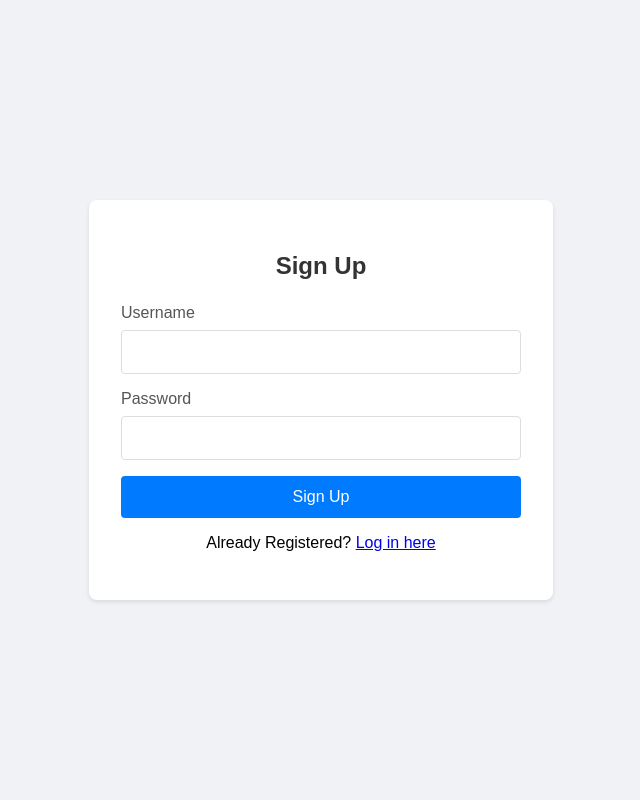
After one commit to CTL342/microsoft-sql-database, a Flask app: page /signup.html in a window 1280 px wide. The commit adds this page. Shown: the whole page, without its empty margins (319-959 px from the left). Run offline with Flask 3, Linux system fonts and the light colour scheme.

Commit message:
New addition of signup and sqlite
Username and password is now held in a sqlite database. Functionality is not yet complete where issues with logging in persist.

```diff
--- a/app.py
+++ b/app.py
@@ -1,12 +1,13 @@
 from flask import Flask, request, jsonify, render_template, send_from_directory
 from flask_cors import CORS
+import sqlite3
 
 app = Flask(__name__)
 CORS(app)
 
-users = {
-    'temp': 'temptemp'
-}
+con = sqlite3.connect("SSD.db", check_same_thread=False)
+cur = con.cursor()
+cur.execute("CREATE TABLE IF NOT EXISTS users(username TEXT PRIMARY KEY, password TEXT)")
 
 @app.route("/api/login", methods=['POST'])
 def login():
@@ -22,7 +23,11 @@ def login():
         if not username or not password:
             return jsonify({'message': 'Missing username or password'}), 400
 
-        if username in users and users[username] == password:
+        # Query the database for the user
+        cur.execute("SELECT password FROM users WHERE username = ?", (username,))
+        stored_password = cur.fetchone()
+
+        if stored_password and stored_password[0] == password:
             return jsonify({
                 'message': 'Login successful!',
                 'user': {'username': username}
@@ -33,9 +38,43 @@ def login():
         print('Error in login route:', str(e))
         return jsonify({'message': 'Server error'}), 500
 
+@app.route("/api/signup", methods=['POST'])
+def signup():
+    try:
+        print('Received signup request:', request.get_json())
+        data = request.get_json()
+        if data is None:
+            print('No JSON data received')
+            return jsonify({'message': 'Invalid request data'}), 400
+        username = data.get('username')
+        password = data.get('password')
+
+        if not username or not password:
+            return jsonify({'message': 'Missing username or password'}), 400
+
+        # Check if username already exists
+        cur.execute("SELECT username FROM users WHERE username = ?", (username,))
+        if cur.fetchone():
+            return jsonify({'message': 'Username already exists'}), 400
+
+        # Insert new user into database
+        cur.execute("INSERT INTO users (username, password) VALUES (?, ?)", (username, password))
+        con.commit()
+        return jsonify({'message': 'Signup successful!'}), 201
+    except sqlite3.IntegrityError:
+        return jsonify({'message': 'Username already exists'}), 400
+    except Exception as e:
+        print('Error in signup route:', str(e))
+        con.rollback()
+        return jsonify({'message': 'Server error'}), 500
+
 @app.route('/')
 def serve_index():
     return render_template('index.html')
+
+@app.route('/signup.html')
+def serve_signup():
+    return render_template('signup.html')
 
 @app.route('/dashboard.html')
 def serve_dashboard():
--- a/static/script.js
+++ b/static/script.js
@@ -3,8 +3,6 @@ const usernameInput = document.getElementById('username');
 const passwordInput = document.getElementById('password');
 const submitBtn = document.getElementById('submit-btn');
 const errorMessage = document.getElementById('error-message');
-
-console.log('Script loaded');
 
 function validateInputs() {
     const username = usernameInput.value.trim();
--- a/static/style.css
+++ b/static/style.css
@@ -69,6 +69,14 @@ button:disabled {
     cursor: not-allowed;
 }
 
+.signup-link a {
+    color: #007bff;
+    text-decoration: none;
+}
+.signup-link a:hover {
+    text-decoration: underline;
+}
+
 .error-message {
     color: #d32f2f;
     margin-top: 1rem;
--- a/templates/dashboard.html
+++ b/templates/dashboard.html
@@ -3,7 +3,7 @@
 <head>
     <meta charset="UTF-8">
     <meta name="viewport" content="width=device-width, initial-scale=1.0">
-    <title>Dashboard</title>
+    <title>SSD Dashboard</title>
     <link rel="stylesheet" href="/static/style.css">
 </head>
 <body>
--- a/templates/index.html
+++ b/templates/index.html
@@ -3,7 +3,7 @@
 <head>
     <meta charset="UTF-8">
     <meta name="viewport" content="width=device-width, initial-scale=1.0">
-    <title>Login Page</title>
+    <title>Simple SQL Database</title>
     <link rel="stylesheet" href="../static/style.css">
 </head>
 <body>
@@ -21,6 +21,10 @@
             <button type="submit" id="submit-btn">Sign In</button>
         </form>
         <p id="error-message" class="error-message"></p>
+        <p id="error-message" class="error-message"></p>
+        <p class="signup-link">
+            Not Registered? <a href="/signup.html">Sign up here</a>
+        </p>
     </div>
     <script src="../static/script.js"></script>
 </body>
--- /dev/null
+++ b/templates/signup.html
@@ -0,0 +1,28 @@
+<!DOCTYPE html>
+<html lang="en">
+<head>
+    <meta charset="UTF-8">
+    <meta name="viewport" content="width=device-width, initial-scale=1.0">
+    <title>Sign Up</title>
+    <link rel="stylesheet" href="../static/style.css">
+</head>
+<body>
+    <div class="login-container">
+        <h2>Sign Up</h2>
+        <form id="signup-form">
+            <div class="input-group">
+                <label for="new-username">Username</label>
+                <input type="text" id="new-username" name="new-username" required>
+            </div>
+            <div class="input-group">
+                <label for="new-password">Password</label>
+                <input type="password" id="new-password" name="new-password" required>
+            </div>
+            <button type="submit" id="signup-btn">Sign Up</button>
+        </form>
+        <p id="signup-error" class="error-message"></p>
+        <p>Already Registered? <a href="/">Log in here</a></p>
+    </div>
+    <script src="../static/script.js"></script>
+</body>
+</html>
```
Also changed, not shown: SSD.db (added).
